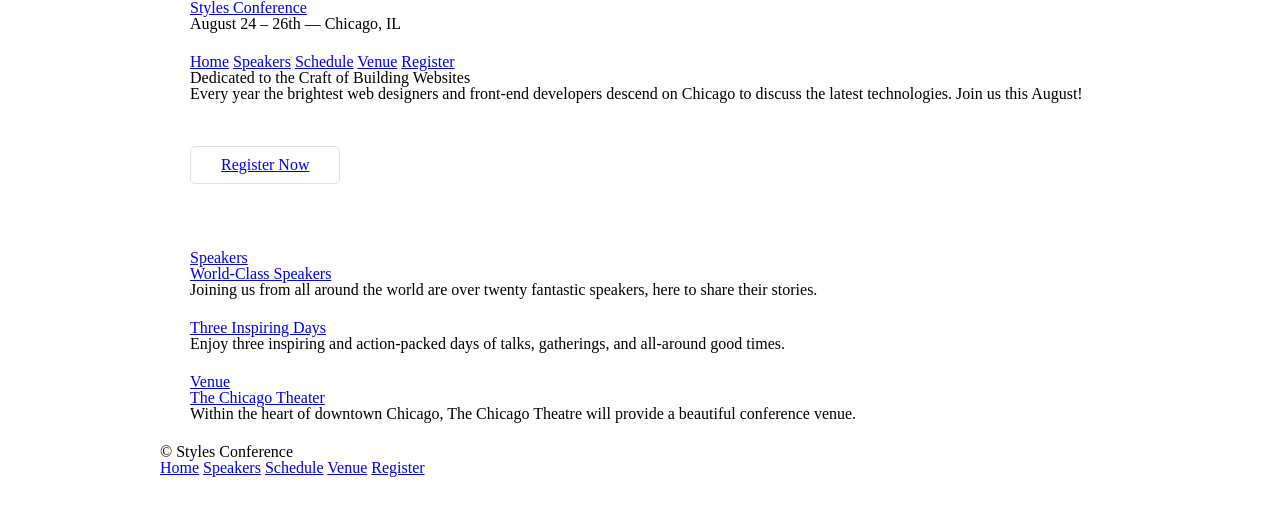
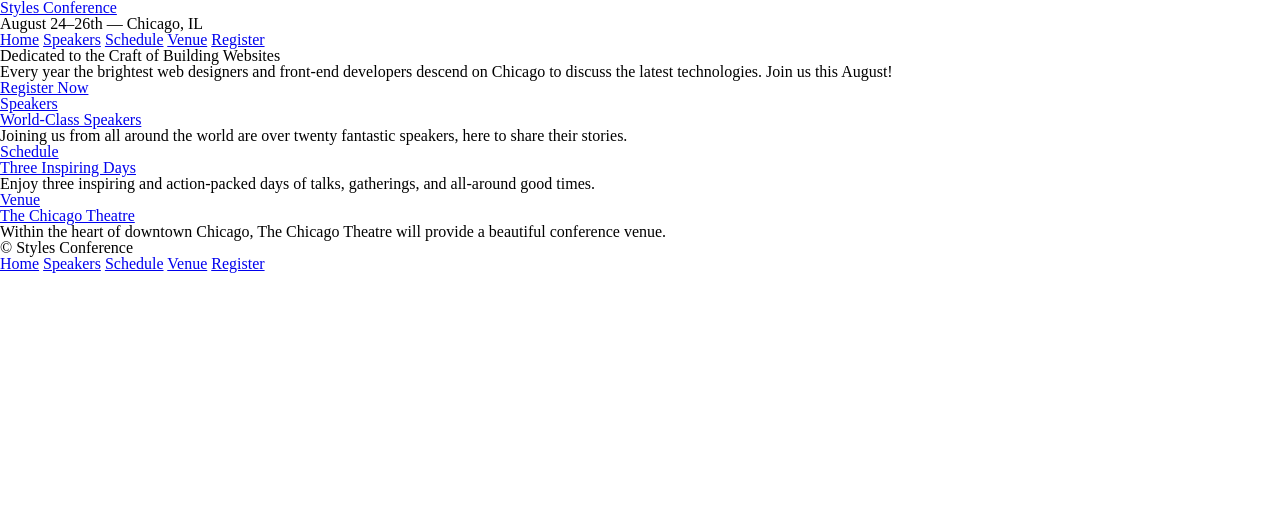
Before and after one commit to miket04/styles-conference, a plain HTML site: page index.html in a window 1280 px wide. Drawn offline with Linux system fonts and the light colour scheme.

Commit message:
styles-conference

```diff
--- a/assets/stylesheets/main.css
+++ b/assets/stylesheets/main.css
@@ -1,88 +1,21 @@
-/* http://meyerweb.com/eric/tools/css/reset/ 2. v2.0 | 20110126
-  License: none (public domain)
+/* http://meyerweb.com/eric/tools/css/reset/
+   v2.0 | 20110126
+   License: none (public domain)
 */
 
-html,
-body,
-div,
-span,
-applet,
-object,
-iframe,
-h1,
-h2,
-h3,
-h4,
-h5,
-h6,
-p,
-blockquote,
-pre,
-a,
-abbr,
-acronym,
-address,
-big,
-cite,
-code,
-del,
-dfn,
-em,
-img,
-ins,
-kbd,
-q,
-s,
-samp,
-small,
-strike,
-strong,
-sub,
-sup,
-tt,
-var,
-b,
-u,
-i,
-center,
-dl,
-dt,
-dd,
-ol,
-ul,
-li,
-fieldset,
-form,
-label,
-legend,
-table,
-caption,
-tbody,
-tfoot,
-thead,
-tr,
-th,
-td,
-article,
-aside,
-canvas,
-details,
-embed,
-figure,
-figcaption,
-footer,
-header,
-hgroup,
-menu,
-nav,
-output,
-ruby,
-section,
-summary,
-time,
-mark,
-audio,
-video {
+html, body, div, span, applet, object, iframe,
+h1, h2, h3, h4, h5, h6, p, blockquote, pre,
+a, abbr, acronym, address, big, cite, code,
+del, dfn, em, img, ins, kbd, q, s, samp,
+small, strike, strong, sub, sup, tt, var,
+b, u, i, center,
+dl, dt, dd, ol, ul, li,
+fieldset, form, label, legend,
+table, caption, tbody, tfoot, thead, tr, th, td,
+article, aside, canvas, details, embed,
+figure, figcaption, footer, header, hgroup,
+menu, nav, output, ruby, section, summary,
+time, mark, audio, video {
   margin: 0;
   padding: 0;
   border: 0;
@@ -91,101 +24,25 @@
   vertical-align: baseline;
 }
 /* HTML5 display-role reset for older browsers */
-article,
-aside,
-details,
-figcaption,
-figure,
-footer,
-header,
-hgroup,
-menu,
-nav,
-section {
+article, aside, details, figcaption, figure,
+footer, header, hgroup, menu, nav, section {
   display: block;
 }
 body {
   line-height: 1;
 }
-ol,
-ul {
+ol, ul {
   list-style: none;
 }
-blockquote,
-q {
+blockquote, q {
   quotes: none;
 }
-blockquote:before,
-blockquote:after,
-q:before,
-q:after {
-  content: "";
+blockquote:before, blockquote:after,
+q:before, q:after {
+  content: '';
   content: none;
 }
 table {
   border-collapse: collapse;
   border-spacing: 0;
 }
-
-/*
-=================================================
-Grid
-=================================================
-
-*/
-
-*,
-*:before *:after {
-  -webkit-box-sizing: border-box;
-  -moz-box-sizing: border-box;
-  box-sizing: border-box;
-}
-
-.container {
-  margin: 0 auto;
-  padding-left: 30px;
-  padding-right: 30px;
-  width: 960px;
-}
-
-/*
-=================================================
-Typography
-=================================================
-
-*/
-
-h1,
-h3,
-h4,
-h5,
-p {
-  margin-bottom: 22px;
-}
-
-/*
-=================================================
-Buttons
-=================================================
-*/
-
-.btn {
-  border-radius: 5px;
-  display: inline-block;
-  margin: 0;
-}
-
-.btn-alt {
-  border: 1px solid #dfe2e5;
-  padding: 10px 30px;
-}
-
-/*
-=================================================
-Home
-=================================================
-*/
-
-.hero {
-  padding: 22px 80px 66px 80px;
-}
--- a/index.html
+++ b/index.html
@@ -1,19 +1,24 @@
 <!DOCTYPE html>
 <html lang="en">
-  <header class="container">
-    <meta charset="utf-8" />
+
+  <head>
+    <meta charset="utf-8">
     <title>Styles Conference</title>
-    <link rel="stylesheet" href="assets/stylesheets/main.css" />
-    <section class="container"
-    <h1>
-      <a href="index.html">Styles Conference</a>
-    </h1>
-    </section>
+    <link rel="stylesheet" href="assets/stylesheets/main.css">
+  </head>
 
-    <section class="container">
-    <h3>August 24 &ndash; 26th &mdash; Chicago, IL</h3>
-    </section>
-    <header class="container">
+  <body>
+
+    <!-- Header -->
+
+    <header>
+
+      <h1>
+        <a href="index.html">Styles Conference</a>
+      </h1>
+
+      <h3>August 24&ndash;26th &mdash; Chicago, IL</h3>
+
       <nav>
         <a href="index.html">Home</a>
         <a href="speakers.html">Speakers</a>
@@ -21,47 +26,57 @@
         <a href="venue.html">Venue</a>
         <a href="register.html">Register</a>
       </nav>
+
     </header>
-    <section class="container">
-    <h2>Dedicated to the Craft of Building Websites <h2>
-     <p>Every year the brightest web designers and front-end developers descend on Chicago to discuss the latest technologies. Join us this August!</p>
-    </section>
-  </header>
 
+    <!-- Hero -->
 
+    <section>
 
-    <section class="hero container">
-      <section class="container" class="hero container">
-        <a href="register.html" <a class="btn btn-alt"> Register Now</a>
-      </section>
+      <h2>Dedicated to the Craft of Building Websites</h2>
+
+      <p>Every year the brightest web designers and front-end developers descend on Chicago to discuss the latest technologies. Join us this August!</p>
+
+      <a href="register.html">Register Now</a>
+
     </section>
 
-    <section class="container">
-      <section class="container">
-        <a href="speakers.html"
-          >Speakers <br />
-          World-Class Speakers <br />
+    <!-- Teasers -->
+
+    <section>
+
+      <section>
+        <a href="speakers.html">
+          <h5>Speakers</h5>
+          <h3>World-Class Speakers</h3>
         </a>
+        <p>Joining us from all around the world are over twenty fantastic speakers, here to share their stories.</p>
+      </section>
 
-        <p>
-          Joining us from all around the world are over twenty fantastic
-          speakers, here to share their stories.
-        </p>
-        <a href="schedule.html">Three Inspiring Days</a>
-        <p>
-          Enjoy three inspiring and action-packed days of talks, gatherings, and
-          all-around good times.
-        </p>
-        <a href="venue.html"
-          >Venue <br />
-          The Chicago Theater <br />
+      <section>
+        <a href="schedule.html">
+          <h5>Schedule</h5>
+          <h3>Three Inspiring Days</h3>
+        </a>
+        <p>Enjoy three inspiring and action-packed days of talks, gatherings, and all-around good times.</p>
+      </section>
+
+      <section>
+        <a href="venue.html">
+          <h5>Venue</h5>
+          <h3>The Chicago Theatre</h3>
         </a>
         <p>Within the heart of downtown Chicago, The Chicago Theatre will provide a beautiful conference venue.</p>
       </section>
+
     </section>
 
-    <footer class="container">
+    <!-- Footer -->
+
+    <footer>
+
       <small>&copy; Styles Conference</small>
+
       <nav>
         <a href="index.html">Home</a>
         <a href="speakers.html">Speakers</a>
@@ -69,6 +84,8 @@
         <a href="venue.html">Venue</a>
         <a href="register.html">Register</a>
       </nav>
+
     </footer>
+
   </body>
 </html>
```
Also changed, not shown: register.html (+26 -12 lines), schedule.html (+27 -12 lines), speakers.html (+26 -12 lines), venue.html (+26 -12 lines), 1 other file.
